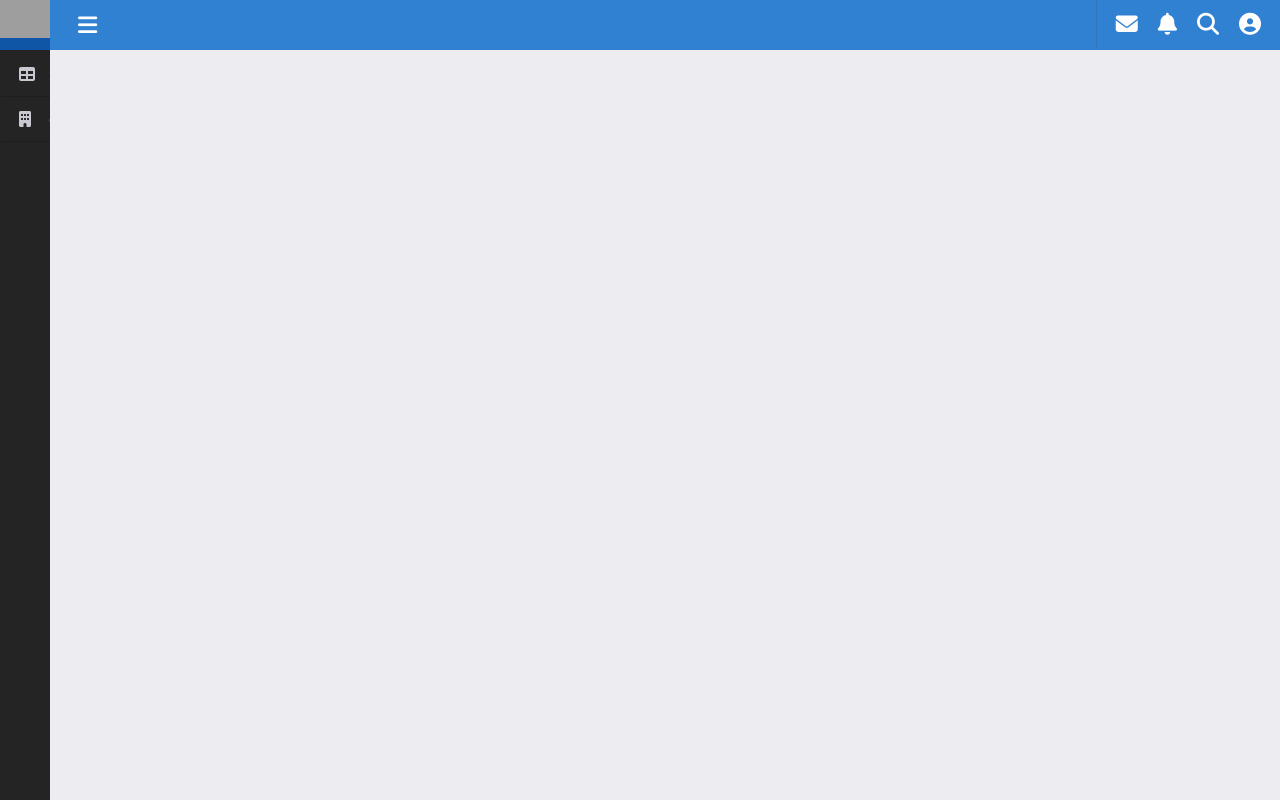
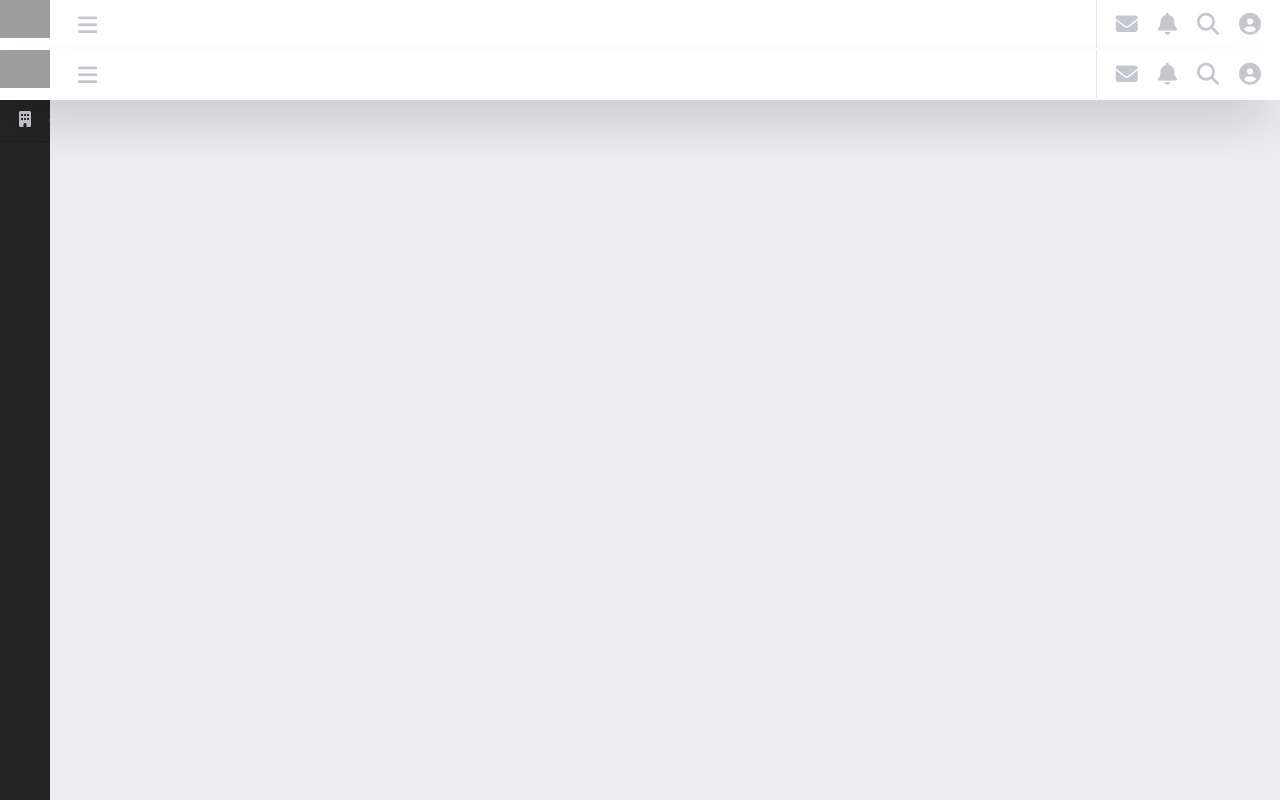
Before and after one commit to abhishek026/einvesta, an Angular app: page /home in a window 1280 px wide. Built offline with nearby package versions, Linux system fonts and the light colour scheme; grey boxes are pictures that could not be loaded.

Commit message:
ui changes

```diff
--- a/src/app/components/home/home.component.scss
+++ b/src/app/components/home/home.component.scss
@@ -1,6 +1,7 @@
 .content {
   transition: width 0.3s ease;
   width: calc(100% - 250px); /* Default width when sidebar is expanded */
+  padding-top: 50px;
 }
 
 .content.sidebar-collapsed {
--- a/src/app/components/sidenav/sidenav.component.scss
+++ b/src/app/components/sidenav/sidenav.component.scss
@@ -1,35 +1,41 @@
 html {
   font-size: calc(0.96154vw + 2.15385px);
 }
+
 @media (max-width: 1024px) {
   html {
     font-size: 12px;
   }
 }
+
 @media (min-width: 1440px) {
   html {
     font-size: 16px;
   }
 }
+
 section {
   margin: 0;
   padding: 0;
   font-size: 0.84211em;
   font-family: Graphik, Univers, Arial, sans-serif;
 }
+
 .clearBoth {
   clear: both;
 }
+
 a {
   text-decoration: none;
 }
+
 ul {
   list-style: none;
 }
 
 .main-header {
   width: 100%;
-    background: #505e90;
+  background: #FFF;
   padding: 0px;
   color: #e7ecf1;
   text-transform: uppercase;
@@ -37,45 +43,46 @@ html {
   position: fixed;
   max-height: 100px;
   z-index: 1060;
-  }
-  .main-header #icon_bar {
+  box-shadow: rgba(0, 0, 0, 0) 0px 0px 0px 0px, rgba(0, 0, 0, 0) 0px 0px 0px 0px, rgba(0, 0, 0, 0.25) 0px 25px 50px -12px;
+
+  #icon_bar {
     cursor: pointer;
     padding: 18px 7px;
     font-size: 14px;
     float: right;
   }
-  .main-header #menu_bar {
+
+  #menu_bar {
     cursor: pointer;
     padding: 12px 18px;
 
   }
-  .main-header #search_bar {
+
+  #search_bar {
     cursor: pointer;
     padding: 1px 10px;
     font-size: 14px;
     color: #35343463;
   }
-  .main-header #settings_bar {
+
+  #settings_bar {
     cursor: pointer;
     padding: 18px;
     font-size: 14px;
     float: right;
     border-left: 1px solid rgba(16, 16, 16, 0.1);
   }
-  .main-header #menu_bar:hover,
-  .main-header #settings_bar:hover,
-  .main-header .user-profile:hover {
-    background: rgba(16, 16, 16, 0.1);
-    filter: alpha(opacity=10); /* For IE8 and earlier */
-  }
-  .main-header .user-profile {
+
+
+  .user-profile {
     cursor: pointer;
     padding: 9px;
     font-size: 14px;
     float: right;
     border-left: 1px solid rgba(16, 16, 16, 0.1);
   }
-  .main-header .user-profile span {
+
+  .user-profile span {
     line-height: 16px;
     text-transform: none;
     float: left;
@@ -83,13 +90,16 @@ html {
     padding-right: 8px;
     text-align: right;
   }
-  .fa-bars:before{
+}
+
+.fa-bars:before {
   content: "\f0c9";
   font-size: 22px;
   line-height: 9px;
   margin: 0px 10px;
-    color: #FFF;
+  color: #c6c6cf;
 }
+
 .fa-user-circle:before,
 .fa-search:before,
 .fa-bell:before,
@@ -97,8 +107,9 @@ html {
   font-size: 22px;
   line-height: 30px;
   margin: 0px 10px;
-    color: #FFF;
+  color: #c6c6cf;
 }
+
 .main-header #icon_bar .label {
   position: relative;
   top: -11px;
@@ -119,15 +130,18 @@ html {
   text-transform: none;
   font-weight: 700;
 }
+
 .logo-mid img {
   width: 100%;
   max-width: 50px;
 }
+
 .first {
   width: 170px;
   float: left;
   transition: 0.5s cubic-bezier(0.8, 0.5, 0.2, 1.4);
 }
+
 .border {
   transition: 0.5s cubic-bezier(0.8, 0.5, 0.2, 1.4);
 }
@@ -144,17 +158,20 @@ html {
   transition: 0.5s cubic-bezier(0.8, 0.5, 0.2, 1.4);
   z-index: 1050;
 }
+
 .openMenu {
   width: 170px;
   transition: all ease 1s;
   overflow: hidden;
   transition: 0.5s cubic-bezier(0.8, 0.5, 0.2, 1.4);
 }
+
 .leftMenuList {
   margin-top: 30px;
   list-style: none;
   padding: 0;
 }
+
 .leftMenuList li {
   width: 250px;
   line-height: 40px;
@@ -163,6 +180,7 @@ html {
   border-left: 3px solid #505e90;
   font-size: 13px;
 }
+
 .leftMenuList li:hover {
   cursor: pointer;
 }
@@ -170,47 +188,56 @@ html {
 .leftMenuList li a {
   text-decoration: none;
 }
+
 .leftMenuList li a svg {
   width: 40px;
   height: 40px;
   float: left;
 }
+
 .leftMenuList li a span {
   text-decoration: none;
   margin-left: 14px;
   width: 100%;
   font-family: Verdana, Geneva, sans-serif;
 }
-  .leftMenuList > li i.fa {
+
+.leftMenuList>li i.fa {
   font-size: 16px;
   padding: 14px 16px;
   width: 30px;
   text-align: center;
 }
+
 .leftMenuList li ul li {
   padding: 0px;
   line-height: 30px;
   transition: all 0.4s;
   box-sizing: border-box;
 }
+
 .leftMenuList li ul li:hover {
   transition: all 0.4s;
 }
+
 .leftMenuList li ul li ul li {
   padding: 5px;
 }
+
 .leftMenuList li ul li ul li a span {
   color: #00838f;
 }
-  .leftMenuList li ul li ul li:hover {
-  }
+
+.leftMenuList li ul li ul li:hover {}
+
 .dropdown {
   text-decoration: none;
   margin-bottom: 5px;
   display: block;
   position: relative;
 }
-  .active + .dropdownlist {
+
+.active+.dropdownlist {
   width: 100%;
   height: auto;
   line-height: 30px;
@@ -223,6 +250,7 @@ html {
   height: 0;
   overflow: hidden;
 }
+
 .dropdown:before {
   font-family: FontAwesome;
   content: "\f105";
@@ -232,13 +260,15 @@ html {
   position: absolute;
   top: 4px;
 }
+
 .dropdown.active:before {
   font-family: FontAwesome;
   content: "\f107";
   transition: all 0.4s;
   padding-right: 5px;
 }
-  .leftMenu:not(.openMenu) li > .dropdownlist {
+
+.leftMenu:not(.openMenu) li>.dropdownlist {
   pointer-events: none;
   height: 0;
 }
@@ -246,6 +276,7 @@ html {
 .divider {
   padding-right: 1px;
 }
+
 .divider::after {
   content: "\f054";
   font-family: FontAwesome;
@@ -260,68 +291,87 @@ html {
 }
 
 .skin-blue-black .main-header {
-    background-color: #3181d2;
+  background-color: #FFF;
 }
+
 .skin-blue-black .main-header .logo-mid {
-    background-color: #0f56a6;
+  background-color: #FFF;
 }
+
 .skin-blue-black .leftMenu {
   background-color: #232423;
 }
+
 .skin-blue-black .leftMenu .leftMenuList li {
   color: #fff;
   border-bottom: 1px solid #06060638;
   border-left: 3px solid #232423;
 }
+
 .skin-blue-black .leftMenu .leftMenuList li:hover {
   color: #fff;
   background: #3c3c3c;
   border-left: 3px solid #2469af;
 }
-  .skin-blue-black .leftMenu .leftMenuList > li.active {
+
+.skin-blue-black .leftMenu .leftMenuList>li.active {
   color: #fff;
   background: #3c3c3c;
   border-left: 3px solid #2469af;
 }
-  .skin-blue-black .leftMenu .leftMenuList > li.active i.fa {
+
+.skin-blue-black .leftMenu .leftMenuList>li.active i.fa {
   color: #c9c7cf;
 }
+
 .skin-blue-black .leftMenu .leftMenuList li a {
   color: #c9c7cf;
 }
+
 .skin-blue-black .leftMenu .leftMenuList li a span {
   color: #c9c7cf;
 }
-  .skin-blue-black .leftMenu .leftMenuList > li i.fa {
+
+.skin-blue-black .leftMenu .leftMenuList>li i.fa {
   color: #c9c7cf;
 }
+
 .skin-blue-black .leftMenuList li ul li:hover {
   background: #3c3c3c;
 }
+
 .skin-blue-black .leftMenuList li ul li ul li {
   background: #3c3c3c;
 }
+
 .skin-blue-black .dropdown {
   color: #c9c7cf;
 }
-  .skin-blue-black .active + .dropdownlist {
+
+.skin-blue-black .active+.dropdownlist {
   background: #282b28;
 }
-  .skin-blue-black .active + .dropdownlist:hover {
+
+.skin-blue-black .active+.dropdownlist:hover {
   background: #3c3c3c;
 }
+
 .skin-blue-black .profile-hover .user-profile-pic {
   border: 2px solid #3181d2;
 }
+
 .skin-blue-black .profile-hover h1 {
   background-color: #3181d2;
 }
+
 .skin-blue-black .profile-hover h1:hover {
   background-color: #2469af;
 }
-  .skin-blue-black input:checked + .slider {
+
+.skin-blue-black input:checked+.slider {
   background-color: #3181d2;
 }
+
 .skin-blue-black .notification-hover span {
   background: #3181d2;
 }
@@ -329,42 +379,55 @@ html {
 .bg-red {
   background-color: #dd4b39 !important;
 }
+
 .bg-blue {
   background-color: #0073b7 !important;
 }
+
 .bg-bluedk {
   background-color: #063d5d !important;
 }
+
 .bg-green {
   background-color: #00a65a !important;
 }
+
 .bg-yellow {
   background-color: #f39c12 !important;
 }
+
 .bg-navy {
   background-color: #001f3f !important;
 }
+
 .bg-teal {
   background-color: #39cccc !important;
 }
+
 .bg-olive {
   background-color: #3d9970 !important;
 }
+
 .bg-lime {
   background-color: #01ff70 !important;
 }
+
 .bg-orange {
   background-color: #ff851b !important;
 }
+
 .bg-fuchsia {
   background-color: #f012be !important;
 }
+
 .bg-purple {
   background-color: #605ca8 !important;
 }
+
 .bg-maroon {
   background-color: #d81b60 !important;
 }
+
 .bg-grey {
   background-color: #666 !important;
 }
@@ -372,54 +435,71 @@ html {
 .text-red {
   color: #dd4b39 !important;
 }
+
 .text-yellow {
   color: #f39c12 !important;
 }
+
 .text-aqua {
   color: #00c0ef !important;
 }
+
 .text-blue {
   color: #0073b7 !important;
 }
+
 .text-black {
   color: #111111 !important;
 }
+
 .text-light-blue {
   color: #3c8dbc !important;
 }
+
 .text-green {
   color: #00a65a !important;
 }
+
 .text-gray {
   color: #d2d6de !important;
 }
+
 .text-navy {
   color: #001f3f !important;
 }
+
 .text-teal {
   color: #39cccc !important;
 }
+
 .text-olive {
   color: #3d9970 !important;
 }
+
 .text-lime {
   color: #01ff70 !important;
 }
+
 .text-orange {
   color: #ff851b !important;
 }
+
 .text-fuchsia {
   color: #f012be !important;
 }
+
 .text-purple {
   color: #605ca8 !important;
 }
+
 .text-maroon {
   color: #d81b60 !important;
 }
+
 .hide {
   display: none !important;
 }
+
 .show {
   display: auto;
 }
@@ -441,18 +521,22 @@ html {
   -moz-box-shadow: -1px -1px 21px -4px rgba(92, 92, 92, 0.69);
   box-shadow: -1px -1px 21px -4px rgba(92, 92, 92, 0.69);
 }
+
 .profile-hover .user-profile-pic {
   border-radius: 50%;
   width: 50px;
   height: 53px;
   margin-bottom: 6px;
 }
+
 .user-profile-icon {
   font-size: 40px;
 }
+
 .profile-hover .user-profile span {
   cursor: pointer;
 }
+
 .profile-hover h1 {
   padding: 10px;
   color: #fff;
@@ -461,6 +545,7 @@ html {
   margin-top: 10px;
   margin-bottom: 1px;
 }
+
 .profile-hover h1:hover {
   cursor: pointer;
 }
@@ -481,6 +566,7 @@ html {
   -moz-box-shadow: -1px -1px 21px -4px rgba(92, 92, 92, 0.69);
   box-shadow: -1px -1px 21px -4px rgba(92, 92, 92, 0.69);
 }
+
 .notification-hover span {
   color: #e7ecf1;
   width: 100%;
@@ -491,17 +577,20 @@ html {
   font-size: 14px;
   margin-bottom: 14px;
 }
+
 .notification-hover span i,
 .notification-hover li p i {
   float: right;
   font-style: normal;
 }
+
 .notification-hover li {
   list-style: none;
   text-align: left;
   padding: 3px 13px;
   cursor: pointer;
 }
+
 .notification-hover li p i {
   color: #fff;
   font-size: 11px;
@@ -511,6 +600,7 @@ html {
   line-height: 20px;
   font-family: Verdana, Geneva, sans-serif;
 }
+
 /**Dashboard Type 01**/
 .panel {
   box-sizing: border-box;
@@ -523,6 +613,7 @@ html {
   overflow: hidden;
   border-radius: 8px;
 }
+
 .panel a {
   position: relative;
   display: block;
@@ -531,12 +622,14 @@ html {
   text-decoration: none;
   z-index: 2;
 }
+
 .panel a span {
   display: block;
   font-size: 30px;
   font-weight: 600;
   line-height: 40px;
 }
+
 .panel:after {
   position: absolute;
   font-family: FontAwesome;
@@ -545,9 +638,11 @@ html {
   transition: all 0.5s;
   line-height: normal;
 }
+
 .panel.post {
   background-color: #b8aa0e;
 }
+
 .panel.post:after {
   content: "\f08d";
   font-size: 160px;
@@ -557,12 +652,15 @@ html {
   -webkit-transform: rotate(45deg);
   transform: rotate(45deg);
 }
+
 .panel.post:hover:after {
   top: 8px;
 }
+
 .panel.comment {
   background-color: #0377c0;
 }
+
 .panel.comment:after {
   content: "\f075";
   font-size: 160px;
@@ -570,12 +668,15 @@ html {
   top: 17px;
   right: 35px;
 }
+
 .panel.comment:hover:after {
   top: -5px;
 }
+
 .panel.page {
   background-color: #279824;
 }
+
 .panel.page:after {
   content: "\f15c";
   font-size: 160px;
@@ -583,12 +684,15 @@ html {
   top: 40px;
   right: 39px;
 }
+
 .panel.page:hover:after {
   top: 24px;
 }
+
 .panel.user {
   background-color: #fc1c3e;
 }
+
 .panel.user:after {
   content: "\f007";
   font-size: 160px;
@@ -596,12 +700,15 @@ html {
   top: 30px;
   right: 35px;
 }
+
 .panel.user:hover:after {
   top: 7px;
 }
+
 .panel:hover:after {
   transition: all 0.5s;
 }
+
 /**TopSettingOption Toggle**/
 .menu {
   width: 192px;
@@ -621,6 +728,7 @@ html {
   -ms-transition: all 0.6s ease;
   transition: all 0.6s ease;
 }
+
 .menu span {
   color: #ccc;
   display: block;
@@ -629,12 +737,15 @@ html {
   border-bottom: #666 solid 1px;
   padding-bottom: 14px;
 }
+
 .menu a {
   color: WhiteSmoke;
 }
+
 .menu a:hover {
   color: white;
 }
+
 .open .menu {
   right: 0;
   opacity: 1;
@@ -643,22 +754,27 @@ html {
   -ms-transition: all 0.3s ease;
   transition: all 0.3s ease;
 }
+
 .menu:hover {
   overflow-y: auto;
 }
+
 .menu li {
   padding: 7px 10px;
   list-style: none;
 }
+
 .menu li p {
   display: inline;
   color: #ccc;
   padding-right: 10px;
 }
+
 /**Dot Button**/
 .switch input {
   display: none;
 }
+
 .switch {
   position: relative;
   display: inline-block;
@@ -668,6 +784,7 @@ html {
   top: 3px;
   float: right;
 }
+
 .slider {
   position: absolute;
   cursor: pointer;
@@ -679,6 +796,7 @@ html {
   transition: 0.4s;
   background-color: #4e514e;
 }
+
 .slider:before {
   position: absolute;
   content: "";
@@ -690,16 +808,19 @@ html {
   -webkit-transition: 0.4s;
   transition: 0.4s;
 }
-  input:checked + .slider {
-  }
-  input:checked + .slider:before {
+
+input:checked+.slider {}
+
+input:checked+.slider:before {
   -webkit-transform: translateX(12px);
   transform: translateX(12px);
   background: #ccc;
 }
+
 .slider.round {
   border-radius: 25px;
 }
+
 .slider.round:before {
   border-radius: 50%;
 }
@@ -721,31 +842,40 @@ html {
   position: fixed;
   text-align: center;
 }
+
 .leftMenuList .tooltip_nav:hover p {
   visibility: visible;
   opacity: 0.9;
 }
+
 .point01 p {
   top: 53px;
 }
+
 .point02 p {
   top: 99px;
 }
+
 .point03 p {
   top: 146px;
 }
+
 .point04 p {
   top: 193px;
 }
+
 .point05 p {
   top: 238px;
 }
+
 .point06 p {
   top: 283px;
 }
+
 .point07 p {
   top: 327px;
 }
+
 .point08 p {
   top: 372px;
 }
@@ -759,13 +889,16 @@ html {
     display: none;
   }
 }
+
 .sidenav {
   transition: width 0.3s ease;
-    width: 250px; /* Default expanded width */
+  width: 250px;
+  /* Default expanded width */
 }
 
 .sidenav.collapsed {
-    width: 50px; /* Collapsed width */
+  width: 50px;
+  /* Collapsed width */
 }
 
 .sidenav.expanded {
```
Lines whose indentation alone changed are shown as unchanged.
